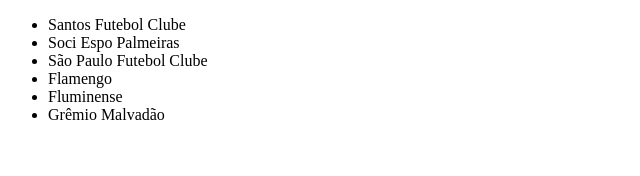
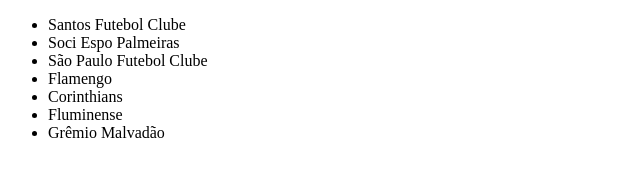
Before and after one commit to MichBritto/alura-git, a plain HTML site: page index.html in a window 1280 px wide. Shown: the whole page, without its empty margins (0-640 px from the left). Drawn offline with Linux system fonts and the light colour scheme.

Commit message:
Adicionando Corinthians a lista

```diff
--- a/index.html
+++ b/index.html
@@ -12,6 +12,7 @@
         <li>Soci Espo Palmeiras</li>
         <li>São Paulo Futebol Clube</li>
         <li>Flamengo</li>
+        <li>Corinthians</li>
         <li>Fluminense</li>
         <li>Grêmio Malvadão</li>
     </ul>
```
